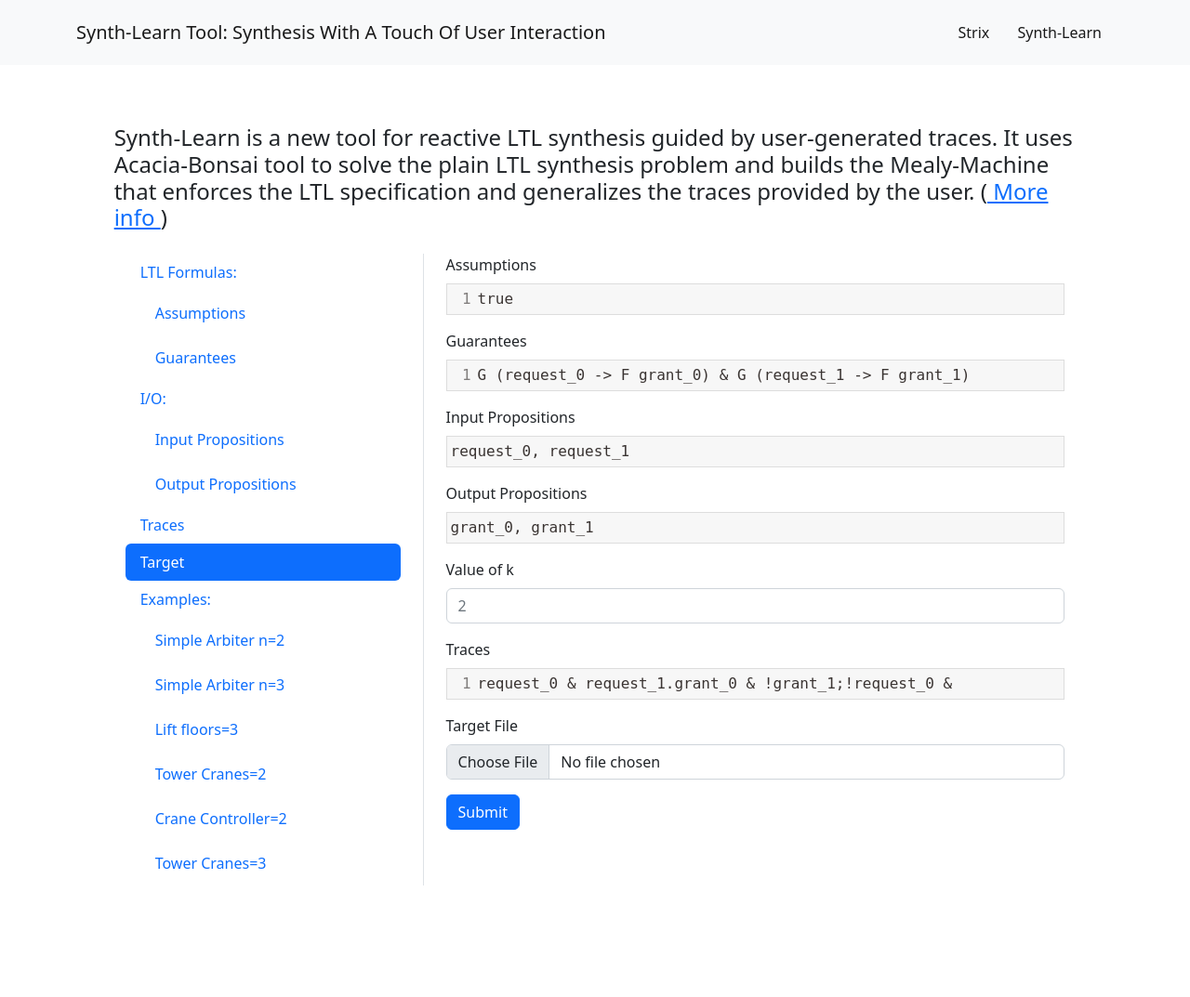
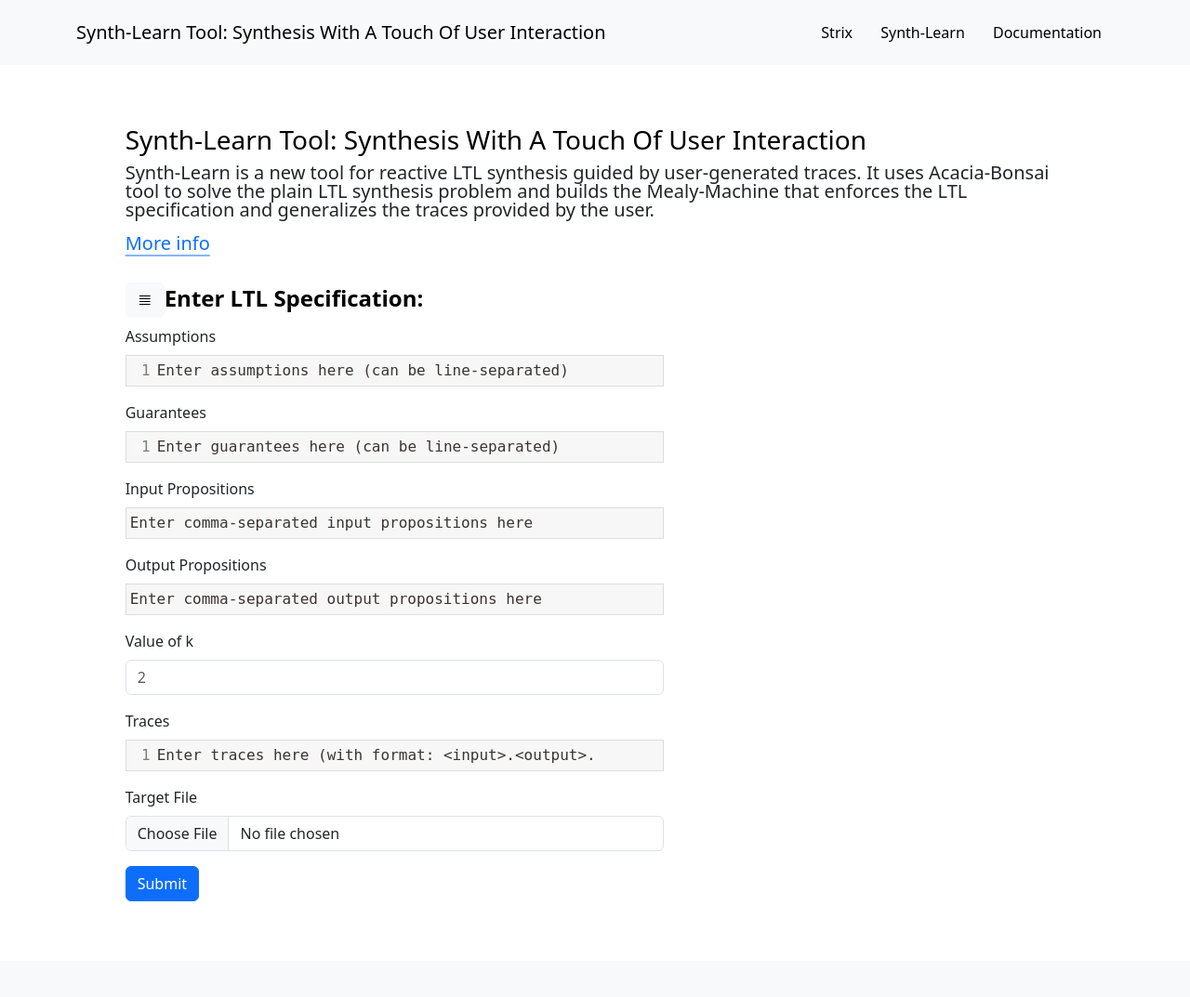
Before and after one commit to mrudu/synth-learn, a Flask app: page / in a window 1280 px wide. Shown: the whole page at 93% size. After the commit the page ends 970 px from the top, so only its background shows below. Run offline with Flask 3, Linux system fonts and the light colour scheme.

Commit message:
Documentation updates - changed layout and mades stuff collapsible

```diff
--- a/LTLsynthesis/route.py
+++ b/LTLsynthesis/route.py
@@ -81,8 +81,16 @@
             target_file = request.files['target']
         return execute_algorithm(request.form, target_file)
     else:
-        return render_template('AcaciaSynth.html',
+        return render_template('SynthLearn.html',
             LTL_formula="Nothing", type="acacia")
+
+# @app.route('/documentation/', methods=['GET'])
+# def execute_example():
+#     file_name = app.root_path + '/examples.json'
+#     with open(file_name) as example_json:
+#         examples = json.load(example_json)
+#     return render_template('Documentation/index.html',
+#         examples=examples, exampleName='index')
 
 @app.route('/documentation/<example>', methods=['GET'])
 def execute_example(example):
--- a/LTLsynthesis/templates/LTLForm.html
+++ b/LTLsynthesis/templates/LTLForm.html
@@ -13,64 +13,47 @@
 
 {% block content %}
 <div class="row">
-	<div class="col-4">
-		<nav id="navbar-example3" class="h-100 flex-column align-items-stretch pe-4 border-end">
-			<nav class="nav nav-pills flex-column">
-				<a class="nav-link" href="#ltl">LTL Formulas: </a>
-				<nav class="nav nav-pills flex-column">
-					<a class="nav-link ms-3 my-1" href="#assumptions">Assumptions</a>
-					<a class="nav-link ms-3 my-1" href="#guarantees">Guarantees</a>
-				</nav>
-				<a class="nav-link" href="#io">I/O: </a>
-				<nav class="nav nav-pills flex-column">
-					<a class="nav-link ms-3 my-1" href="#io-i">Input Propositions</a>
-					<a class="nav-link ms-3 my-1" href="#io-o">Output Propositions</a>
-				</nav>
-				<a class="nav-link" href="#traces">Traces</a>
-				<a class="nav-link" href="#target">Target</a>
-				<a class="nav-link">Examples: </a>
-				<nav class="nav nav-pills flex-column">
-					<a class="nav-link ms-3 my-1" href="#ltl" id="SimpleArbiter2">Simple Arbiter n=2 </a>
-					<a class="nav-link ms-3 my-1" href="#ltl" id="SimpleArbiter3">Simple Arbiter n=3 </a>
-					<a class="nav-link ms-3 my-1" href="#ltl" id="LiftFloor3">Lift floors=3 </a>
-					<a class="nav-link ms-3 my-1" href="#ltl" id="TowerCranes2">Tower Cranes=2 </a>
-					<a class="nav-link ms-3 my-1" href="#ltl" id="CraneController2">Crane Controller=2 </a>
-					<a class="nav-link ms-3 my-1" href="#ltl" id="TowerCranes3">Tower Cranes=3 </a>
-				</nav>
-			</nav>
+	<div id="navbar-example3" class="col-2 h-100 flex-column align-items-stretch pe-4 border-end collapse">
+		<nav class="nav nav-pills flex-column">
+			<a class="nav-brand h5 text-body-emphasis">Examples: </a>
+			<a class="nav-link" href="#ltl" id="SimpleArbiter2">Simple Arbiter n=2 </a>
+			<a class="nav-link" href="#ltl" id="SimpleArbiter3">Simple Arbiter n=3 </a>
+			<a class="nav-link" href="#ltl" id="LiftFloor3">Lift floors=3 </a>
+			<a class="nav-link" href="#ltl" id="TowerCranes2">Tower Cranes=2 </a>
+			<a class="nav-link" href="#ltl" id="CraneController2">Crane Controller=2 </a>
+			<a class="nav-link" href="#ltl" id="TowerCranes3">Tower Cranes=3 </a>
 		</nav>
 	</div>
-	<div class="col-8" data-bs-spy="scroll" data-bs-target="#navbar-example3" data-bs-smooth-scroll="true" tabindex="0">
+	<div class="col-7" tabindex="0">
+		<div class="header">
+			<h4 class="fw-bolder text-body-emphasis"><span class="navbar-toggler"><button class="btn btn-light" type="button" data-bs-toggle="collapse" data-bs-target="#navbar-example3" aria-controls="navbar-example3" aria-expanded="true" aria-label="Toggle navigation"><i class="bi bi-justify"></i></button></span>Enter LTL Specification:</h4>
+		</div>
 		<form action="/" method="POST" class="row" id="{{ type }}-form" enctype="multipart/form-data">
 			<fieldset id="ltl">
 				<div class="mb-3" id="assumptions">
 					<label for="assumptions_textarea" class="form-label">Assumptions</label>
-					<textarea style="width: 100%; display: none;" name="assumptions" id="assumptions_textarea" placeholder="true"></textarea>
+					<textarea style="width: 100%; display: none;" name="assumptions" id="assumptions_textarea" placeholder="Enter assumptions here (can be line-separated)"></textarea>
 				</div>
 				<div class="mb-3" id="guarantees">
 					<label for="guarantees_textarea" class="form-label">Guarantees</label>
-					<textarea name="guarantees" id="guarantees_textarea" placeholder="G (request_0 -> F grant_0) & G (request_1 -> F grant_1)"></textarea>
+					<textarea name="guarantees" id="guarantees_textarea" placeholder="Enter guarantees here (can be line-separated)"></textarea>
 				</div>
 			</fieldset>
 			<fieldset id="io">
 				<div class="mb-3" id="io-i">
 					<label for="input_textarea" class="form-label">Input Propositions</label>
-					<textarea name="inputs" id="inputs_textarea" placeholder="request_0, request_1"></textarea>
+					<textarea name="inputs" id="inputs_textarea" placeholder="Enter comma-separated input propositions here"></textarea>
 				</div>
 				<div class="mb-3" id="io-o">
 					<label for="output_textarea" class="form-label">Output Propositions</label>
-					<textarea style="width: 100%; display: none;" name="outputs" id="outputs_textarea" placeholder="grant_0, grant_1"></textarea>
-				</div>
-			</fieldset>
-			<fieldset id="kvalue">
-				<div class="mb-3" id="kvalue-div">
-					<label for="kvalue_input" class="form-label">Value of k</label>
-					<input name="kvalue" class="form-control" id="kvalue_input" placeholder="2">
+					<textarea style="width: 100%; display: none;" name="outputs" id="outputs_textarea" placeholder="Enter comma-separated output propositions here"></textarea>
 				</div>
 			</fieldset>
 			{% block traces %} {% endblock traces %}
 		</form>
 	</div>
+	<div class="col-3">
+		{% block footer %}{% endblock %}
+	</div>
 </div>
-{% block footer %} {% endblock footer %}
 {% endblock content %}
--- a/LTLsynthesis/templates/AcaciaSynth.html
+++ b/LTLsynthesis/templates/SynthLearn.html
@@ -1,12 +1,24 @@
 {% extends "LTLForm.html" %}
 
 {% block title %} Synth-Learn Tool: Synthesis With A Touch Of User Interaction {% endblock %}
-{% block subtitle %} Synth-Learn is a new tool for reactive LTL synthesis guided by user-generated traces. It uses Acacia-Bonsai tool to solve the plain LTL synthesis problem and builds the Mealy-Machine that enforces the LTL specification and generalizes the traces provided by the user. (<a href="https://arxiv.org/abs/2301.10485"> More info </a>){% endblock %}
+{% block subtitle %}
+	<h4 class="fs-3 text-body-emphasis"> {{ self.title() }} </h4>
+	<p class="col fs-5">Synth-Learn is a new tool for reactive LTL synthesis guided by user-generated traces. It uses Acacia-Bonsai tool to solve the plain LTL synthesis problem and builds the Mealy-Machine that enforces the LTL specification and generalizes the traces provided by the user.</p>
+	<div class="d-flex gap-3 lead fw-normal">
+		<a class="icon-link" href="https://arxiv.org/abs/2301.10485"> More info </a>
+	</div>
+{% endblock %}
 {% block traces %}
+	<fieldset id="kvalue">
+		<div class="mb-3" id="kvalue-div">
+			<label for="kvalue_input" class="form-label">Value of k</label>
+			<input name="kvalue" class="form-control" id="kvalue_input" placeholder="2">
+		</div>
+	</fieldset>
 	<fieldset id="traces">
 		<div class="mb-3">
 			<label for="traces_textarea" class="form-label">Traces</label>
-			<textarea style="width: 100%; display: none;" name="traces" id="traces_textarea" placeholder="request_0 & request_1.grant_0 & !grant_1;!request_0 & !request_1.!grant_0 & grant_1"></textarea>
+			<textarea style="width: 100%; display: none;" name="traces" id="traces_textarea" placeholder="Enter traces here (with format: <input>.<output>.<input>.<output>...)"></textarea>
 		</div>
 	</fieldset>
 	<fieldset id="target">
@@ -36,14 +48,14 @@
 		</ul>
 	</div>
 	<div class="row mb-3">
-		<div class="col-auto visually-hidden downloader">
+		<!-- <div class="col-auto visually-hidden downloader">
 			<a class="btn btn-primary" href="download/dot" role="button">Download DOT</a>
-		</div>
+		</div> -->
 		<div class="col-auto visually-hidden downloader">
 			<a class="btn btn-primary" href="download/pdf" role="button">Download PDF</a>
 		</div>
-		<div class="col-auto visually-hidden downloader target">
+		<!-- <div class="col-auto visually-hidden downloader target">
 			<a class="btn btn-primary" href="download/target" role="button">Download Target</a>
-		</div>
+		</div> -->
 	</div>
 {% endblock footer %}
--- a/LTLsynthesis/templates/base.html
+++ b/LTLsynthesis/templates/base.html
@@ -7,12 +7,12 @@
 	<!-- Jquery/Bootstrap Library Files -->
 	<script src="https://ajax.googleapis.com/ajax/libs/jquery/3.6.0/jquery.min.js"></script>
 	<!-- Bootstrap CSS -->
-	<link href="https://cdn.jsdelivr.net/npm/bootstrap@5.2.2/dist/css/bootstrap.min.css" rel="stylesheet" integrity="sha384-Zenh87qX5JnK2Jl0vWa8Ck2rdkQ2Bzep5IDxbcnCeuOxjzrPF/et3URy9Bv1WTRi" crossorigin="anonymous">
+	<link href="https://cdn.jsdelivr.net/npm/bootstrap@5.3.2/dist/css/bootstrap.min.css" rel="stylesheet" integrity="sha384-T3c6CoIi6uLrA9TneNEoa7RxnatzjcDSCmG1MXxSR1GAsXEV/Dwwykc2MPK8M2HN" crossorigin="anonymous">
 	<!-- Bootstrap icons -->
-	<link rel="stylesheet" href="https://cdn.jsdelivr.net/npm/bootstrap-icons@1.10.2/font/bootstrap-icons.css" crossorigin="anonymous">
-	<script src="https://cdn.jsdelivr.net/npm/@popperjs/core@2.11.6/dist/umd/popper.min.js" integrity="sha384-oBqDVmMz9ATKxIep9tiCxS/Z9fNfEXiDAYTujMAeBAsjFuCZSmKbSSUnQlmh/jp3" crossorigin="anonymous"></script>
+	<link rel="stylesheet" href="https://cdn.jsdelivr.net/npm/bootstrap-icons@1.11.1/font/bootstrap-icons.css">
 	<!-- Bootstrap JavaScript Bundle with Popper -->
-	<script src="https://cdn.jsdelivr.net/npm/bootstrap@5.2.2/dist/js/bootstrap.bundle.min.js" integrity="sha384-OERcA2EqjJCMA+/3y+gxIOqMEjwtxJY7qPCqsdltbNJuaOe923+mo//f6V8Qbsw3" crossorigin="anonymous"></script>
+	<script src="https://cdn.jsdelivr.net/npm/@popperjs/core@2.11.8/dist/umd/popper.min.js" integrity="sha384-I7E8VVD/ismYTF4hNIPjVp/Zjvgyol6VFvRkX/vR+Vc4jQkC+hVqc2pM8ODewa9r" crossorigin="anonymous"></script>
+	<script src="https://cdn.jsdelivr.net/npm/bootstrap@5.3.2/dist/js/bootstrap.min.js" integrity="sha384-BBtl+eGJRgqQAUMxJ7pMwbEyER4l1g+O15P+16Ep7Q9Q+zqX6gSbd85u4mG4QzX+" crossorigin="anonymous"></script>
 
 	{% block js %}{% endblock js %}
 
@@ -29,14 +29,15 @@
 			<span class="navbar-text">
 				<a class="btn" href="/strix"> Strix </a>
 				<a class="btn" href="/"> Synth-Learn </a>
+				<a class="btn" href="/documentation/index"> Documentation </a>
 			</span>
 		</div>
 	</nav>
 	<div class="col-lg-10 mx-auto p-3 py-md-5">
-		<header class="lh-1 py-3">
-			<div class="row flex-nowrap justify-content-between align-items-center">
+		<header class="lh-1 py-3 mb-3">
+			<div class="container-fluid justify-content-between align-items-center">
 				<div class="col">
-					<h4 class="text-dark">{% block subtitle %} {% endblock %}</h4>
+					{% block subtitle %} {% endblock %}
 				</div>
 			</div>
 		</header>
```
Also changed, not shown: LTLsynthesis/examples.json (+14 -2 lines), LTLsynthesis/templates/Documentation/index.html (added, +39 -0 lines), LTLsynthesis/templates/Documentation/twoArbiter.html (+8 -0 lines), LTLsynthesis/templates/StrixDemo.html (+7 -2 lines).
